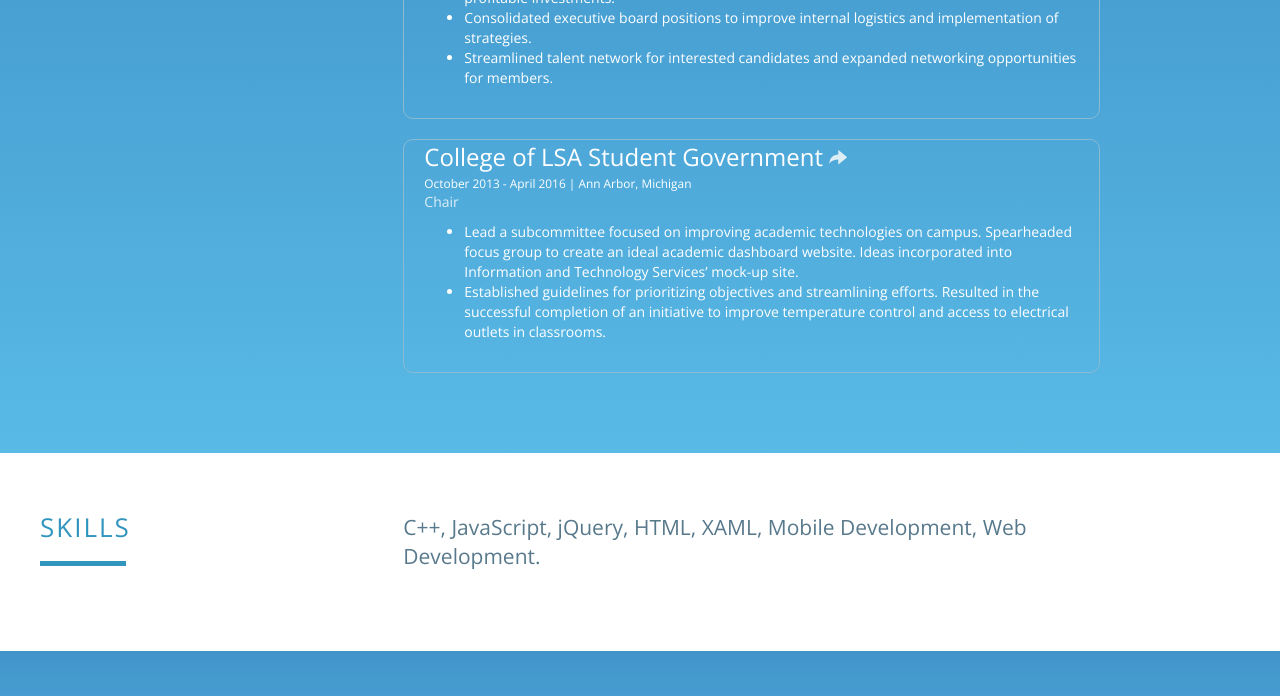
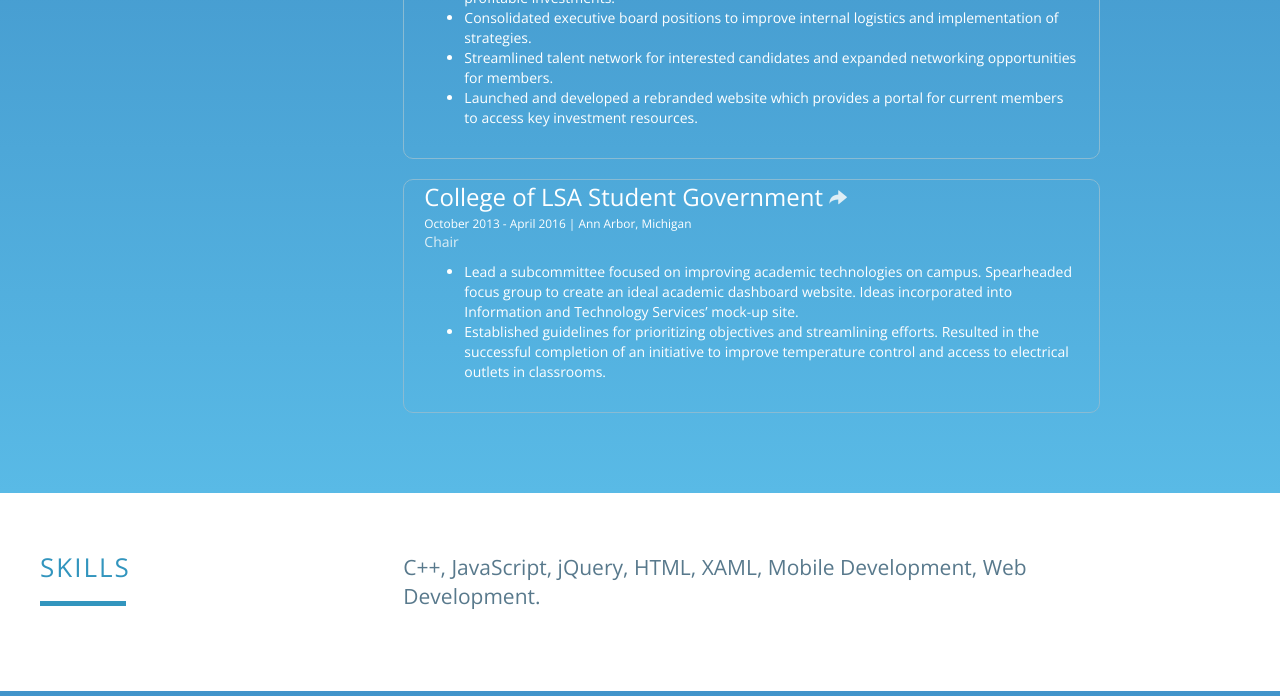
Before and after one commit to dscelza/dscelza.github.io, a plain HTML site: page main.html in a window 1280 px wide. Shown: the part 2652-3348 px from the top of the page. Drawn offline with nearby package versions, Linux system fonts and the light colour scheme.

Commit message:
Updated WCI text content

```diff
--- a/main.html
+++ b/main.html
@@ -191,6 +191,10 @@
                                 Streamlined talent network for interested candidates and
                                 expanded networking opportunities for members.
                                 </li>
+                                <li>
+                                Launched and developed a rebranded website which
+                                provides a portal for current members to access key investment resources.
+                                </li>
                             </ul>
                         </div>
                         <!--LSASG DIV-->
@@ -255,7 +259,7 @@
             </div>
         </section>
 
-        <!--PAGE FOOTER-->
+        <!--FOOTER-->
         <footer class="footer">
             <div class="container">
                 <p class="text-muted text-center">Made with ☻ in NY, USA</p>
```
